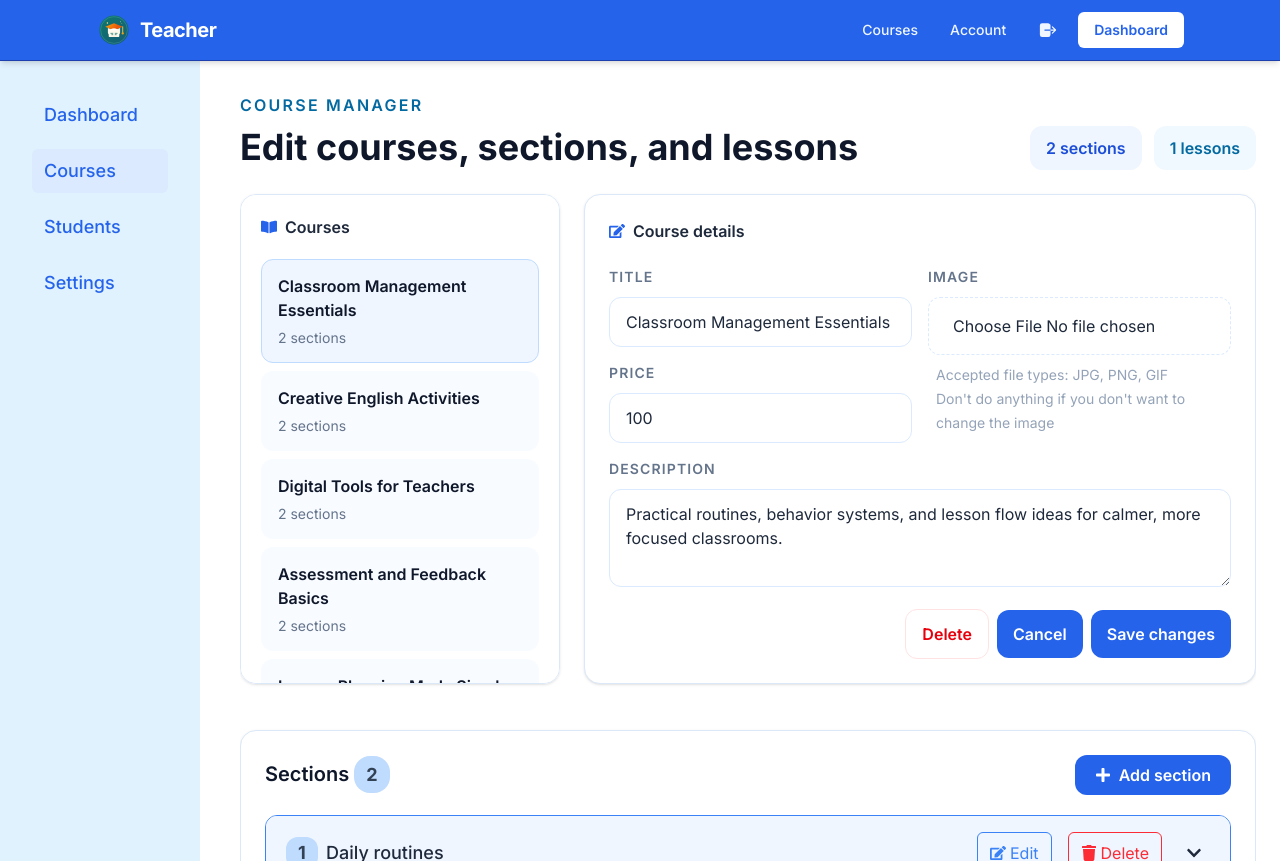
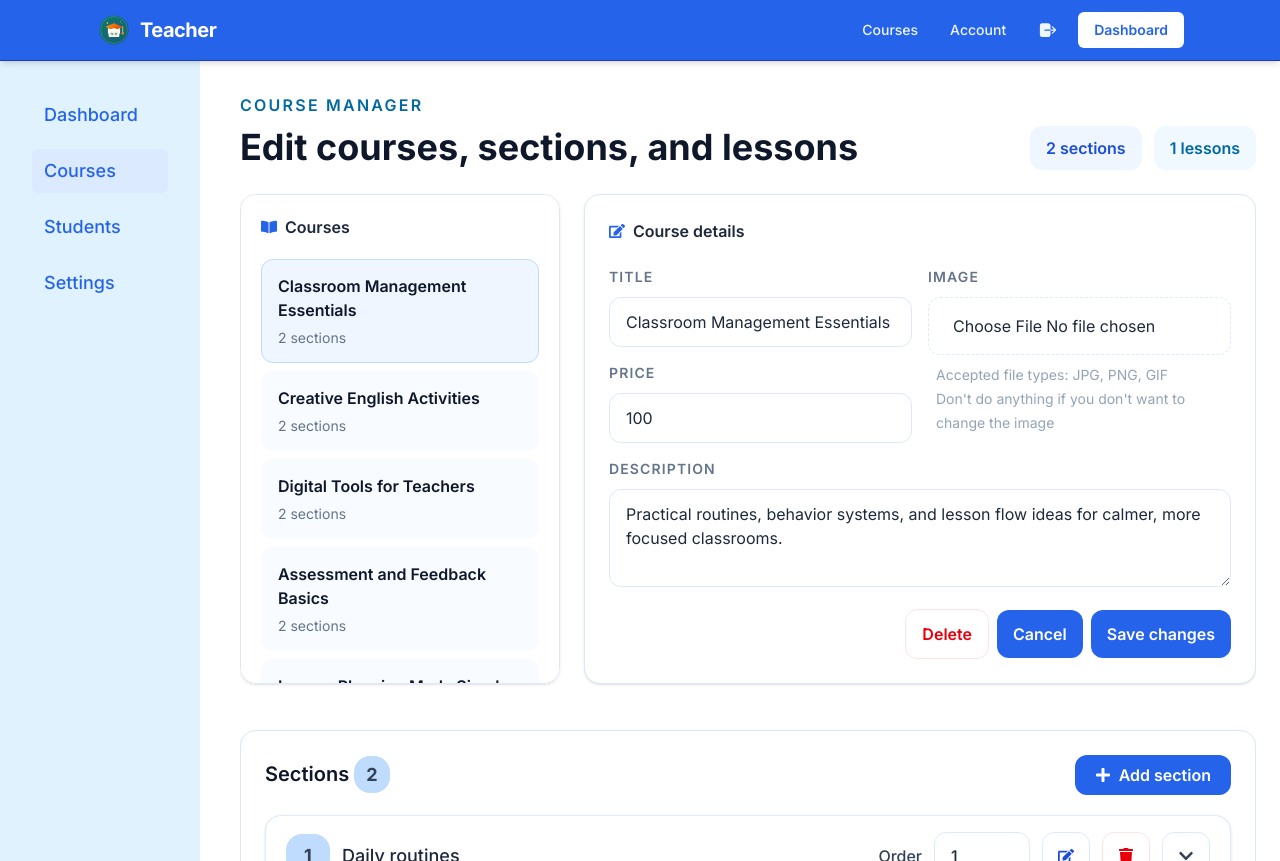
Before and after one commit to 3gme/Teacher, a React (Vite) app: page /dashboard/courses in a window 1280 px wide. Built offline with nearby package versions, Linux system fonts and the light colour scheme.

Commit message:
manipulatin lessons UI handled

```diff
--- a/src/components/Accordion.jsx
+++ b/src/components/Accordion.jsx
@@ -1,5 +1,4 @@
 import { createContext, useContext, useState } from "react";
-import { FaChevronDown } from "react-icons/fa";
 
 const context = createContext();
 
@@ -10,9 +9,7 @@ function Accordion({ children }) {
   const toggle = () => setIsOpen((prev) => !prev);
   return (
     <context.Provider value={{ isOpen, setIsOpen, open, close, toggle }}>
-      <div className="rounded-xl overflow-hidden h-fit border border-primary-500">
-        {children}
-      </div>
+      {children}
     </context.Provider>
   );
 }
@@ -26,22 +23,7 @@ function useAccordionContext() {
 }
 
 function AccordionHeader({ children }) {
-  const { isOpen, toggle } = useAccordionContext();
-  return (
-    <div className="grid grid-cols-[1fr_auto] items-center w-full gap-4 bg-primary-50 px-5 py-4">
-      <div>{children}</div>
-      <button
-        className="flex items-center justify-center w-8 h-8 justify-self-end rounded-sm text-ink-800 hover:bg-primary-100 focus:outline-none focus:bg-primary-100 transition"
-        onClick={toggle}
-      >
-        <span
-          className={`transition ease-in-out ${isOpen ? "-rotate-180" : ""} `}
-        >
-          <FaChevronDown />
-        </span>
-      </button>
-    </div>
-  );
+  return children;
 }
 
 function AccordionContent({ children }) {
--- /dev/null
+++ b/src/components/AddLessonModal.jsx
@@ -0,0 +1,61 @@
+import { useForm } from "react-hook-form";
+import InputField from "./InputField";
+import Modal from "./Modal";
+import Button from "./Button";
+
+const fields = [
+  {
+    id: "title",
+    label: "title",
+    type: "text",
+    placeholder: "title of the lesson",
+  },
+  {
+    id: "orderIndex",
+    label: "Order",
+    type: "number",
+    placeholder: "e.g. 1",
+  },
+];
+
+function AddLessonModal() {
+  const {
+    register,
+    handleSubmit,
+    formState: { errors },
+  } = useForm();
+
+  const onSubmit = (data) => {
+    console.log(data);
+  };
+
+  return (
+    <div>
+      <h2 className="text-xl font-semibold text-ink-900 mb-2">
+        Add new lesson
+      </h2>
+
+      <form className="space-y-5" onSubmit={handleSubmit(onSubmit)}>
+        {fields.map((field) => (
+          <InputField
+            key={field.id}
+            field={field}
+            register={register}
+            error={errors[field.id]}
+          />
+        ))}
+
+        <div className="flex justify-end gap-3 pt-2">
+          <Modal.Close>
+            <Button type="secondary">Cancel</Button>
+          </Modal.Close>
+          <Button type="primary" isSubmit>
+            Save changes
+          </Button>
+        </div>
+      </form>
+    </div>
+  );
+}
+
+export default AddLessonModal;
--- /dev/null
+++ b/src/components/AdminActions.jsx
@@ -0,0 +1,33 @@
+import { FaEdit, FaTrash } from "react-icons/fa";
+import Modal from "./Modal";
+
+function AdminActions({ section, lesson }) {
+  const currentTitle = section ? section.title : lesson.title;
+  const editWindowName = `edit-section-${currentTitle}`;
+  const deleteWindowName = `delete-section-${currentTitle}`;
+
+  return (
+    <div className="flex items-center gap-3">
+      <Modal.Open opens={editWindowName}>
+        <button
+          type="button"
+          className="flex h-12 w-12 items-center justify-center rounded-xl border border-primary-100 text-primary-700 transition hover:bg-primary-50"
+          aria-label={`Edit ${currentTitle}`}
+        >
+          <FaEdit />
+        </button>
+      </Modal.Open>
+      <Modal.Open opens={deleteWindowName}>
+        <button
+          type="button"
+          className="flex h-12 w-12 items-center justify-center rounded-xl border border-red-100 text-red-600 transition hover:bg-red-50"
+          aria-label={`Delete ${currentTitle}`}
+        >
+          <FaTrash />
+        </button>
+      </Modal.Open>
+    </div>
+  );
+}
+
+export default AdminActions;
--- a/src/components/SectionEditModal.jsx
+++ b/src/components/EditModal.jsx
@@ -8,14 +8,14 @@ import { updateSection } from "../features/adminCourses/adminSlice";
 const fields = [
   {
     id: "title",
-    label: "Section title",
+    label: "title",
     type: "text",
     placeholder: "e.g. Daily routines",
     useFormRegister: {
-      required: "Section title is required",
+      required: "title is required",
       minLength: {
         value: 2,
-        message: "Section title must be at least 2 characters long",
+        message: "title must be at least 2 characters long",
       },
     },
   },
@@ -32,7 +32,9 @@ const fields = [
   },
 ];
 
-function SectionEditModal({ section }) {
+function EditModal({ section, lesson }) {
+  const title = section ? section.title : lesson.title;
+  const orderIndex = section ? section.orderIndex : lesson.orderIndex;
   const dispatch = useDispatch();
   const { close } = useModalContext();
   const {
@@ -41,15 +43,24 @@ function SectionEditModal({ section }) {
     formState: { errors },
   } = useForm({
     defaultValues: {
-      title: section.title,
-      orderIndex: section.orderIndex,
+      title: title,
+      orderIndex: orderIndex,
     },
   });
 
   const onSubmit = (data) => {
+    section &&
       dispatch(
         updateSection({
           sectionId: section.sectionId,
+          title: data.title,
+          orderIndex: data.orderIndex,
+        }),
+      );
+    lesson &&
+      dispatch(
+        updateSection({
+          lessonId: lesson.lessonId,
           title: data.title,
           orderIndex: data.orderIndex,
         }),
@@ -60,9 +71,11 @@ function SectionEditModal({ section }) {
   return (
     <div>
       <div className="mb-6">
-        <h2 className="text-xl font-semibold text-ink-900">Edit section</h2>
+        <h2 className="text-xl font-semibold text-ink-900">
+          Edit {section?.title || lesson?.title}
+        </h2>
         <p className="mt-2 text-sm text-ink-500">
-          Update the section title and order.
+          Update the {section?.title || lesson?.title} title and order.
         </p>
       </div>
 
@@ -89,4 +102,4 @@ function SectionEditModal({ section }) {
   );
 }
 
-export default SectionEditModal;
+export default EditModal;
--- a/src/components/LessonCard.jsx
+++ b/src/components/LessonCard.jsx
@@ -1,23 +1,46 @@
-import { useNavigate } from "react-router-dom";
+import OrderField from "./OrderField";
+import AdminActions from "./AdminActions";
+import Modal from "./Modal";
+import EditModal from "./EditModal";
 
 function LessonCard({ lesson }) {
-  const { title, orderIndex, lessonId } = lesson;
-  const navigate = useNavigate();
+  const { title } = lesson;
 
-  // TODO: Implement navigation to lesson details page
-  const handleClick = () => {
-    console.log(`Navigate to lesson: ${title}`);
-    navigate(`${lessonId}?title=${encodeURIComponent(title)}`);
-  };
   return (
-    <li
-      className="p-3 rounded-lg bg-surface-50 flex justify-between hover:bg-surface-200 transition-colors duration-100 cursor-pointer"
-      onClick={handleClick}
-    >
-      <span className="text-ink-700">{title}</span>
-      <span className="text-sm text-ink-400">Lesson {orderIndex}</span>
+    <li className="p-3 rounded-lg bg-surface-50 flex justify-between hover:bg-surface-200 transition-colors duration-100 cursor-pointer">
+      <div>
+        <span className="text-ink-700">{title}</span>
+      </div>
+      <div className="flex items-center gap-3">
+        <OrderField lesson={lesson} />
+        <Modal>
+          <AdminActions lesson={lesson} />
+
+          <Modal.Window name={`edit-section-${title}`}>
+            <EditModal lesson={lesson} />
+          </Modal.Window>
+          <Modal.Window name={`delete-section-${title}`}></Modal.Window>
+        </Modal>
+      </div>
     </li>
   );
 }
 
 export default LessonCard;
+
+/**
+ * <div className="flex items-center gap-3">
+        <SectionOrderField section={section} />
+        <SectionAdminActions section={section} />
+        <button
+          type="button"
+          onClick={toggle}
+          className="flex h-12 w-12 items-center justify-center rounded-xl border border-primary-100 text-ink-700 transition hover:bg-primary-50 hover:text-primary-600"
+          aria-label={isOpen ? "Collapse section" : "Expand section"}
+        >
+          <span className={`transition ${isOpen ? "rotate-180" : ""}`}>
+            <FaChevronDown />
+          </span>
+        </button>
+      </div>
+ */
--- /dev/null
+++ b/src/components/OrderField.jsx
@@ -0,0 +1,62 @@
+import { useState } from "react";
+import { useDispatch } from "react-redux";
+import {
+  updateLesson,
+  updateSection,
+} from "../features/adminCourses/adminSlice";
+
+function OrderField({ section, lesson }) {
+  const dispatch = useDispatch();
+  const currentIndex = section ? section.orderIndex : lesson.orderIndex;
+  const [orderIndex, setOrderIndex] = useState(currentIndex);
+
+  const commitChange = () => {
+    const nextOrderIndex = Number(orderIndex);
+
+    if (!Number.isFinite(nextOrderIndex) || nextOrderIndex < 1) {
+      setOrderIndex(currentIndex);
+      return;
+    }
+
+    if (nextOrderIndex === currentIndex) return;
+
+    section &&
+      dispatch(
+        updateSection({
+          sectionId: section.sectionId,
+          title: section.title,
+          orderIndex: nextOrderIndex,
+        }),
+      );
+
+    lesson &&
+      dispatch(
+        updateLesson({
+          lessonId: lesson.lessonId,
+          title: lesson.title,
+          orderIndex: nextOrderIndex,
+        }),
+      );
+  };
+
+  return (
+    <div className="flex items-center gap-3">
+      <span className="text-base font-medium text-ink-700">Order</span>
+      <input
+        type="number"
+        value={orderIndex}
+        onChange={(event) => setOrderIndex(event.target.value)}
+        onBlur={commitChange}
+        onKeyDown={(event) => {
+          if (event.key === "Enter") {
+            event.currentTarget.blur();
+          }
+        }}
+        className="h-12 w-24 rounded-xl border border-primary-100 bg-white px-4 text-base font-medium text-ink-800 outline-none transition focus:border-primary focus:ring-4 focus:ring-primary-100"
+        aria-label={`Change order for ${section ? section.title : lesson.title}`}
+      />
+    </div>
+  );
+}
+
+export default OrderField;
--- a/src/components/SectionAdmin.jsx
+++ b/src/components/SectionAdmin.jsx
@@ -2,28 +2,32 @@ import Accordion from "./Accordion";
 import Modal from "./Modal";
 import SectionAdminHeader from "./SectionAdminHeader";
 import SectionDeleteModal from "./SectionDeleteModal";
-import SectionEditModal from "./SectionEditModal";
+import EditModal from "./EditModal";
+import SectionLessonsList from "./SectionLessonsList";
 
 function SectionAdmin({ section }) {
-  const editWindowName = `edit-section-${section.sectionId}`;
-  const deleteWindowName = `delete-section-${section.sectionId}`;
-
+  const editWindowName = `edit-section-${section.title}`;
+  const deleteWindowName = `delete-section-${section.title}`;
   return (
     <Modal>
       <Accordion>
+        <div className="rounded-2xl border border-primary-100 bg-white shadow-sm">
           <Accordion.Header>
             <SectionAdminHeader section={section} />
           </Accordion.Header>
-        <Accordion.Content>content</Accordion.Content>
-      </Accordion>
+          <Accordion.Content>
+            <SectionLessonsList lessons={section.lessons} />
+          </Accordion.Content>
+        </div>
 
         <Modal.Window name={editWindowName}>
-        <SectionEditModal section={section} />
+          <EditModal section={section} />
         </Modal.Window>
 
         <Modal.Window name={deleteWindowName}>
           <SectionDeleteModal section={section} />
         </Modal.Window>
+      </Accordion>
     </Modal>
   );
 }
--- a/src/components/SectionAdminHeader.jsx
+++ b/src/components/SectionAdminHeader.jsx
@@ -1,39 +1,31 @@
-import Modal from "./Modal";
-import { FaEdit, FaTrash } from "react-icons/fa";
+import { useAccordionContext } from "./Accordion";
+import AdminActions from "./AdminActions";
+import OrderField from "./OrderField";
+import { FaChevronDown } from "react-icons/fa";
 
 function SectionAdminHeader({ section }) {
-  const editWindowName = `edit-section-${section.sectionId}`;
-  const deleteWindowName = `delete-section-${section.sectionId}`;
-
+  const { isOpen, toggle } = useAccordionContext();
   return (
-    <div className="grid grid-cols-[auto_auto] items-center">
-      <h3 className="text-lg font-medium text-ink-800 flex items-center gap-2">
-        <span className="rounded-xl bg-primary-200 flex items-center justify-center w-8 h-8 text-lg font-bold text-ink-700">
+    <div className="grid grid-cols-[1fr_auto] items-center gap-4 px-5 py-4">
+      <h3 className="flex items-center gap-3 text-lg font-medium text-ink-800">
+        <span className="flex h-11 w-11 items-center justify-center rounded-2xl bg-primary-200 text-lg font-bold text-ink-700">
           {section.orderIndex}
         </span>
         {section.title}
       </h3>
-      <div className="justify-self-end flex items-center">
-        <Modal.Open opens={editWindowName}>
-          <button
-            type="button"
-            className="ml-4 flex items-center gap-1 rounded-md border border-primary-500 px-3 py-2 text-base text-primary-500 transition hover:bg-primary-100 hover:text-primary-600"
-            aria-label={`Edit ${section.title}`}
-          >
-            <FaEdit />
-            Edit
-          </button>
-        </Modal.Open>
-        <Modal.Open opens={deleteWindowName}>
-          <button
-            type="button"
-            className="ml-4 flex items-center gap-1 rounded-md border border-red-500 px-3 py-2 text-base text-red-500 transition hover:bg-red-100 hover:text-red-600"
-            aria-label={`Delete ${section.title}`}
-          >
-            <FaTrash />
-            Delete
-          </button>
-        </Modal.Open>
+      <div className="flex items-center gap-3">
+        <OrderField section={section} />
+        <AdminActions section={section} />
+        <button
+          type="button"
+          onClick={toggle}
+          className="flex h-12 w-12 items-center justify-center rounded-xl border border-primary-100 text-ink-700 transition hover:bg-primary-50 hover:text-primary-600"
+          aria-label={isOpen ? "Collapse section" : "Expand section"}
+        >
+          <span className={`transition ${isOpen ? "rotate-180" : ""}`}>
+            <FaChevronDown />
+          </span>
+        </button>
       </div>
     </div>
   );
--- /dev/null
+++ b/src/components/SectionLessonsList.jsx
@@ -0,0 +1,42 @@
+import AddLessonModal from "./AddLessonModal";
+import LessonCard from "./LessonCard";
+import Modal from "./Modal";
+
+function SectionLessonsList({ lessons }) {
+  return (
+    <div className="border-t border-primary-100 px-5 py-4">
+      <div className="mb-4 flex items-center gap-3">
+        <h4 className="text-lg font-semibold text-ink-800">Lessons</h4>
+        <span className="rounded-2xl bg-primary-200 px-3 py-1 text-base font-bold text-ink-700">
+          {lessons.length}
+        </span>
+      </div>
+
+      <div className="space-y-3">
+        {lessons.length > 0 ? (
+          <ul className="space-y-2">
+            {lessons.map((lesson) => (
+              <LessonCard key={lesson.lessonId} lesson={lesson} />
+            ))}
+          </ul>
+        ) : (
+          <p className="text-base text-ink-500">No lessons available yet.</p>
+        )}
+      </div>
+
+      <Modal.Open opens="addLesson">
+        <button
+          type="button"
+          className="mt-4 rounded-xl border border-primary-100 px-4 py-2 text-base font-semibold text-primary-700 transition hover:bg-primary-50"
+        >
+          + Add Lesson
+        </button>
+      </Modal.Open>
+      <Modal.Window name="addLesson">
+        <AddLessonModal />
+      </Modal.Window>
+    </div>
+  );
+}
+
+export default SectionLessonsList;
--- a/src/features/adminCourses/adminSlice.js
+++ b/src/features/adminCourses/adminSlice.js
@@ -78,6 +78,58 @@ const adminSlice = createSlice({
         courseIndex
       ].sections.filter((section) => section.sectionId !== action.payload);
     },
+
+    updateLesson: (state, action) => {
+      const selectedCourseId = state.selectedIds.courseId;
+      const courseIndex = state.courses.findIndex(
+        (course) => course.courseId === selectedCourseId,
+      );
+
+      if (courseIndex === -1) return;
+
+      const sectionIndex = state.courses[courseIndex].sections.findIndex(
+        (section) => section.sectionId === state.selectedIds.sectionId,
+      );
+
+      if (sectionIndex === -1) return;
+
+      const lessonIndex = state.courses[courseIndex].sections[
+        sectionIndex
+      ].lessons.findIndex(
+        (lesson) => lesson.lessonId === action.payload.lessonId,
+      );
+
+      if (lessonIndex === -1) return;
+
+      state.courses[courseIndex].sections[sectionIndex].lessons[lessonIndex] = {
+        ...state.courses[courseIndex].sections[sectionIndex].lessons[
+          lessonIndex
+        ],
+        title: action.payload.title,
+        orderIndex: Number(action.payload.orderIndex),
+      };
+    },
+
+    deleteLesson: (state, action) => {
+      const selectedCourseId = state.selectedIds.courseId;
+      const courseIndex = state.courses.findIndex(
+        (course) => course.courseId === selectedCourseId,
+      );
+
+      if (courseIndex === -1) return;
+
+      const sectionIndex = state.courses[courseIndex].sections.findIndex(
+        (section) => section.sectionId === state.selectedIds.sectionId,
+      );
+
+      if (sectionIndex === -1) return;
+
+      state.courses[courseIndex].sections[sectionIndex].lessons = state.courses[
+        courseIndex
+      ].sections[sectionIndex].lessons.filter(
+        (lesson) => lesson.lessonId !== action.payload,
+      );
+    },
   },
 });
 
@@ -88,5 +140,7 @@ export const {
   deleteCourse,
   updateSection,
   deleteSection,
+  updateLesson,
+  deleteLesson,
 } = adminSlice.actions;
 export default adminSlice.reducer;
```
Lines whose indentation alone changed are shown as unchanged.
